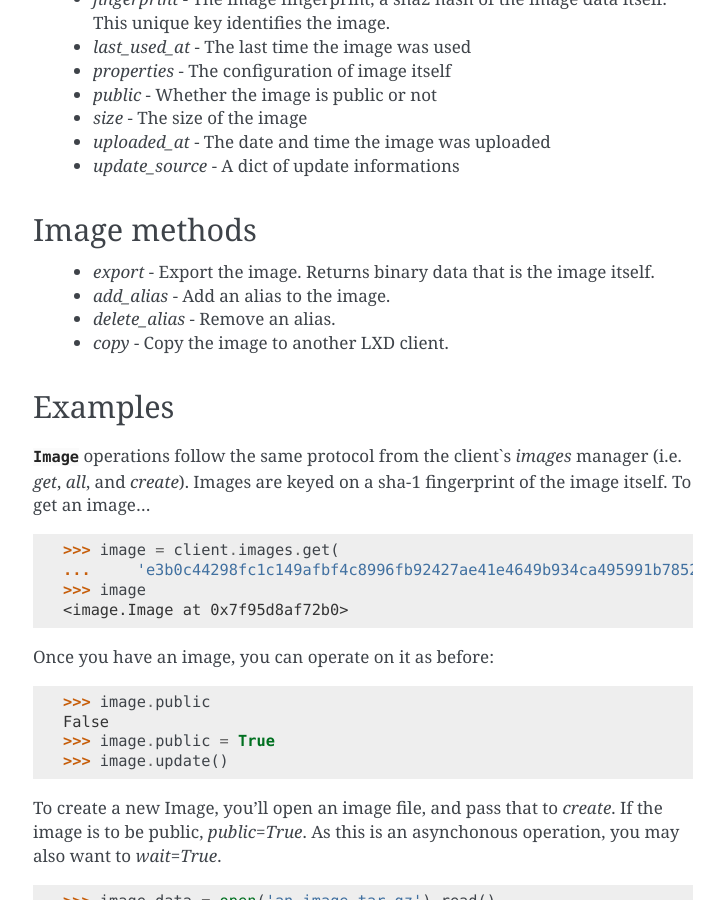
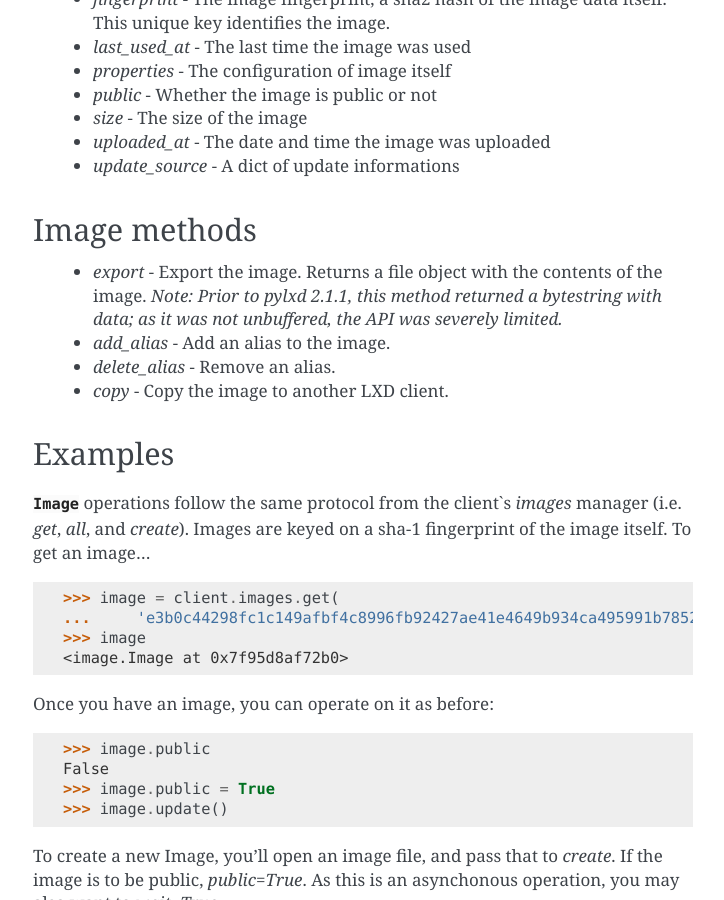
Before and after one commit to canonical/pylxd, a Sphinx documentation site: the page built from doc/source/images.rst, in a window 1280 px wide and 900 px high, scrolled down 909 px. Shown: the whole window, without its empty margins (387-1111 px from the left). Built offline with Sphinx 7.4.7, drawn with Linux system fonts in a browser that asks for light colours.

Commit message:
Add documentation for the new Image.export API.

```diff
--- a/doc/source/images.rst
+++ b/doc/source/images.rst
@@ -53,8 +53,10 @@ the `LXD documentation`_.
 Image methods
 -------------
 
-  - `export` - Export the image. Returns binary data that is the
-    image itself.
+  - `export` - Export the image. Returns a file object with the contents
+    of the image. *Note: Prior to pylxd 2.1.1, this method returned a
+    bytestring with data; as it was not unbuffered, the API was severely
+    limited.*
 
   - `add_alias` - Add an alias to the image.
 
```
